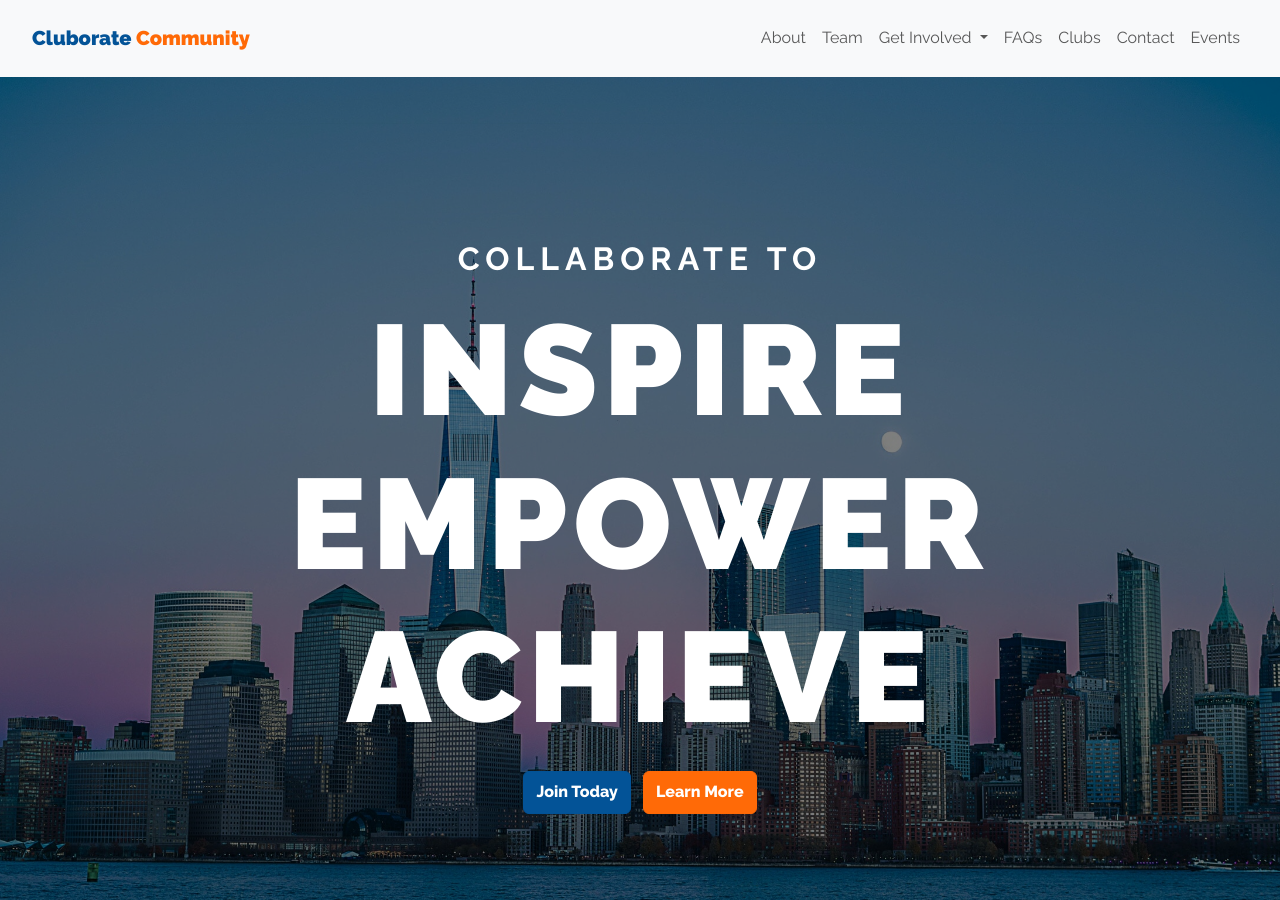
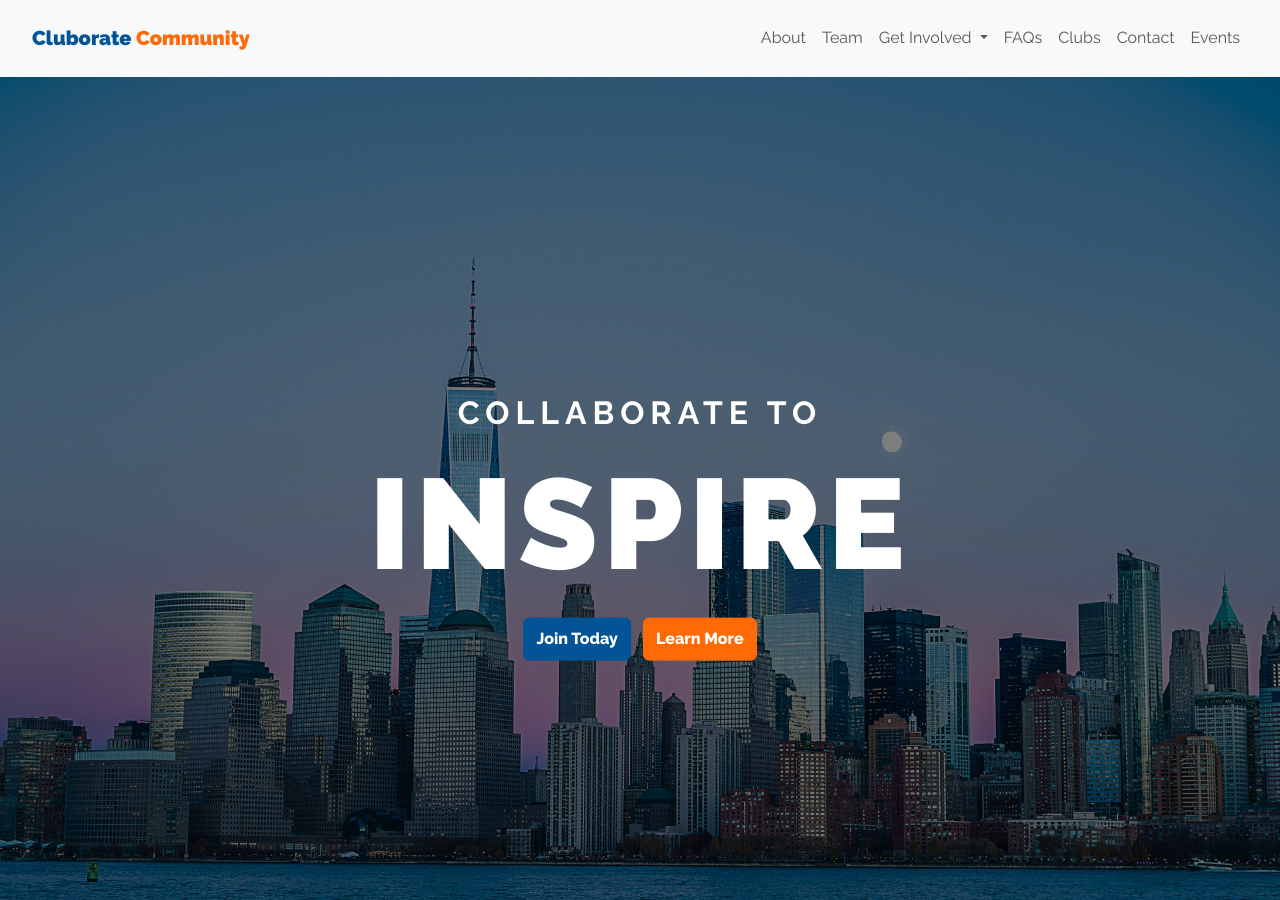
Before and after one commit to Cluborate-Community/cluborate-community.github.io, a Jekyll site: the page built from index.html, in a window 1280 px wide and 900 px high. Built offline with Jekyll 4.4.1, drawn with Linux system fonts in a browser that asks for light colours; nearby versions of some CDN libraries.

Commit message:
Update index.html

```diff
--- a/index.html
+++ b/index.html
@@ -13,8 +13,8 @@ title: Home
         <h2>COLLABORATE TO</h2>
           <h1 class="rotating-words display-1 fw-bold">
             <span>INSPIRE</span>
-            <span>EMPOWER</span>
-            <span>ACHIEVE</span>
+            <span class="d-none">EMPOWER</span>
+            <span class="d-none">ACHIEVE</span>
           </h1>
         <div class="slide-up">
           <a class="btn btn-primary" href="#">Join Today</a>
```
